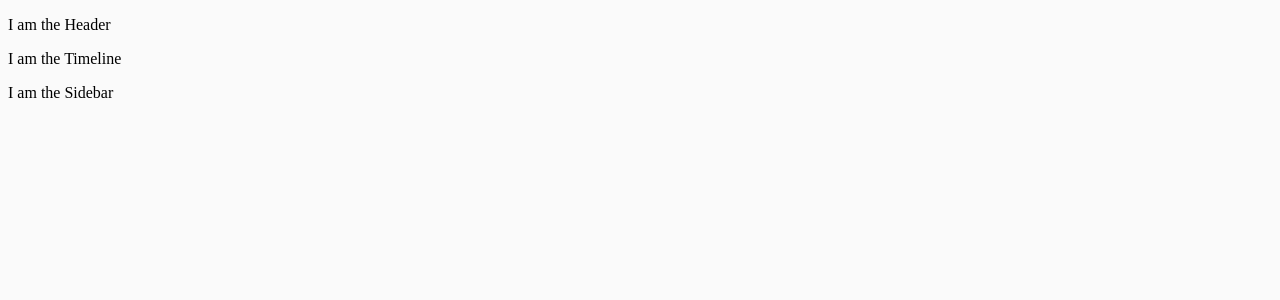
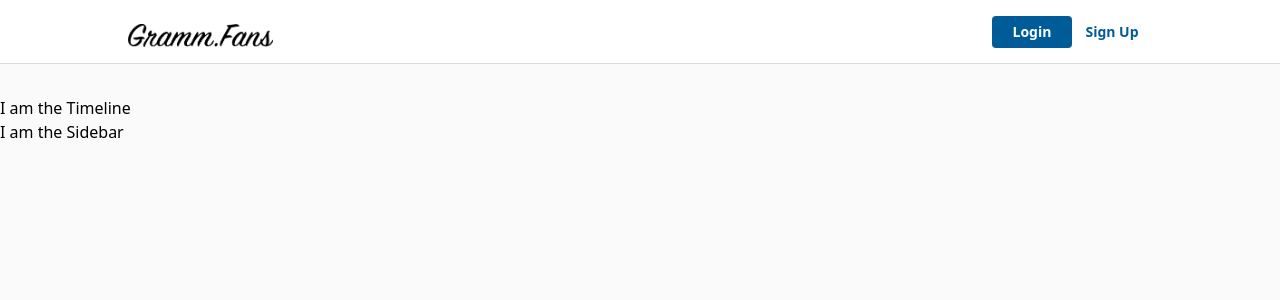
Before and after one commit to justin-anderson-dev/gramstamatic, a React (Create React App) app: page / in a window 1280 px wide. Shown: the top 300 px of the page. Built offline with nearby package versions, Linux system fonts and the light colour scheme; no server answers.

Commit message:
Complete basic header with login-logout buttons

```diff
--- a/src/App.js
+++ b/src/App.js
@@ -7,6 +7,7 @@ import useAuthListener from './hooks/use-auth-listener';
 const Login = lazy(() => import('./pages/login'));
 const SignUp = lazy(() => import('./pages/sign-up'));
 const Dashboard = lazy(() => import('./pages/dashboard'));
+const Profile = lazy(() => import('./pages/profile'));
 const NotFound = lazy(() => import('./pages/not-found'));
 
 export default function App() {
@@ -19,7 +20,8 @@ export default function App() {
           <Switch>
             <Route path={ROUTES.LOGIN} component={Login} />
             <Route path={ROUTES.SIGN_UP} component={SignUp} />
-            <Route path={ROUTES.DASHBOARD} component={Dashboard} />
+            <Route path={ROUTES.PROFILE} component={Profile} />
+            <Route path={ROUTES.DASHBOARD} component={Dashboard} exact/>
             <Route component={NotFound} />
           </Switch>
         </Suspense>
--- a/src/components/header.js
+++ b/src/components/header.js
@@ -1,16 +1,112 @@
 import { useContext } from "react";
-import { Link } from 'react-router-dom';
+import { Link, useHistory } from 'react-router-dom';
 import FirebaseContext from "../context/firebase";
+import '../styles/app.css';
 import UserContext from "../context/user";
 import * as ROUTES from '../constants/routes';
 
 export default function Header() {
   const { firebase } = useContext(FirebaseContext);
   const { user } = useContext(UserContext);
+  const history = useHistory();
 
-  console.log('user -> ', user);
+  // console.log('user -> ', user);
 
   return (
-    <p>I am the Header</p>
+    <header className="h-16 bg-white border-b border-gray-primary mb-8 px-4 lg:px-0">
+      <div className="container mx-auto max-w-screen-lg h-full">
+       <div className="flex justify-between h-full">
+         <div className="text-gray-700 text-center flex items-center align-items cursor-pointer">
+          <h1 className="flex justify-center w-full">
+            <Link to={ROUTES.DASHBOARD} aria-label="Gramm.fans logo">
+              <img src="/images/NewLogoAlpha.png" alt="Gramm.fans logo" className="mt-2 w-6/12 max-h-12" />
+            </Link>
+          </h1>
+         </div>
+         <div className="text-gray-700 text-center flex items-center align-items">
+           {user ? (
+              <>
+              <Link to={ROUTES.DASHBOARD} aria-label="Dashboard">
+                  <svg
+                    className="w-8 mr-6 text-black-light cursor-pointer"
+                    xmlns="http://www.w3.org/2000/svg"
+                    fill="none"
+                    viewBox="0 0 24 24"
+                    stroke="currentColor"
+                  >
+                    <path
+                      strokeLinecap="round"
+                      strokeLinejoin="round"
+                      strokeWidth={2}
+                      d="M3 12l2-2m0 0l7-7 7 7M5 10v10a1 1 0 001 1h3m10-11l2 2m-2-2v10a1 1 0 01-1 1h-3m-6 0a1 1 0 001-1v-4a1 1 0 011-1h2a1 1 0 011 1v4a1 1 0 001 1m-6 0h6"
+                    />
+                  </svg>
+                </Link>
+
+                <button
+                  type="button"
+                  data-testid="sign-out"
+                  title="Sign Out"
+                  onClick={() => {
+                    firebase.auth().signOut();
+                    history.push(ROUTES.LOGIN);
+                  }}
+                  onKeyDown={(event) => {
+                    if (event.key === 'Enter') {
+                      firebase.auth().signOut();
+                      history.push(ROUTES.LOGIN);
+                    }
+                  }}
+                >
+                  <svg
+                    className="w-8 mr-0 lg:mr-6 text-black-light cursor-pointer"
+                    xmlns="http://www.w3.org/2000/svg"
+                    fill="none"
+                    viewBox="0 0 24 24"
+                    stroke="currentColor"
+                  >
+                    <path
+                      strokeLinecap="round"
+                      strokeLinejoin="round"
+                      strokeWidth={2}
+                      d="M17 16l4-4m0 0l-4-4m4 4H7m6 4v1a3 3 0 01-3 3H6a3 3 0 01-3-3V7a3 3 0 013-3h4a3 3 0 013 3v1"
+                    />
+                  </svg>
+                </button>
+                <div className="hidden lg:flex items-center cursor-pointer">
+                  <Link to={`/p/${user?.displayName}`}>
+                    <img
+                      className="rounded-full h-8 w-8 flex"
+                      src={`/images/avatars/${user?.displayName}.jpg`}
+                      alt={`${user?.displayName} profile`}
+                    />
+                  </Link>
+                </div>
+              </>
+           ) : (
+            <>
+              <Link to={ROUTES.LOGIN}>
+                <button
+                  type="button"
+                  className="bg-blue-medium font-bold text-sm rounded text-white w-20 h-8"
+                >
+                  Login
+                </button>
+              </Link>
+              <Link to={ROUTES.SIGN_UP}>
+                <button
+                  type="button"
+                  className="font-bold text-sm rounded text-blue-medium w-20 h-8"
+                >
+                  Sign Up
+                </button>
+              </Link>
+            </>
+           )
+           }
+         </div>
+       </div>
+      </div>
+    </header>
   );
 }
--- /dev/null
+++ b/src/pages/profile.js
@@ -0,0 +1,15 @@
+import '../styles/app.css';
+import { useEffect } from 'react';
+
+export default function Profile() {
+  useEffect(() => {
+    document.title = 'Profile - Gramm.fans';
+  }, []);
+  return (
+    <div className="bg-gray-background">
+      <div className="mx-auto max-w-screen-lg">
+        <p className="text-center text-2xl">I am the Profile page!</p>
+      </div>
+    </div>
+  );
+}
```
Also changed, not shown: public/images/avatars/jethro.jpg (added), public/images/avatars/justin.jpg (added).
